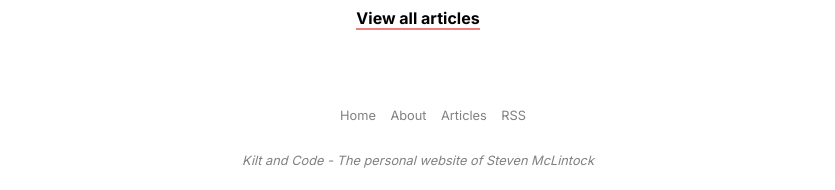
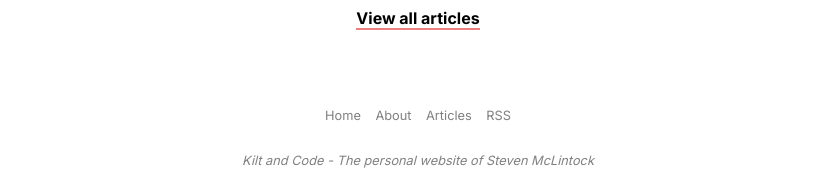
Before and after one commit to kiltandcode/kiltandcode.com, a Jekyll site: the page built from index.md, in a window 1280 px wide. Shown: the part 1765-1955 px from the top of the page, without its empty margins (222-1057 px from the left). Built offline with Jekyll 4.4.1, drawn with Linux system fonts in a browser that asks for light colours.

Commit message:
Resolve footer list alignment

```diff
--- a/assets/css/stylesheet.css
+++ b/assets/css/stylesheet.css
@@ -285,13 +285,17 @@ footer {
   text-align: center;
 }
 
+footer a {
+  font-weight: normal;
+  border-bottom: none;
+}
+
 footer nav {
   margin-bottom: 20px;
 }
 
-footer a {
-  font-weight: normal;
-  border-bottom: none;
+footer nav ul {
+  margin-left: 0;
 }
 
 footer nav ul li {
```
